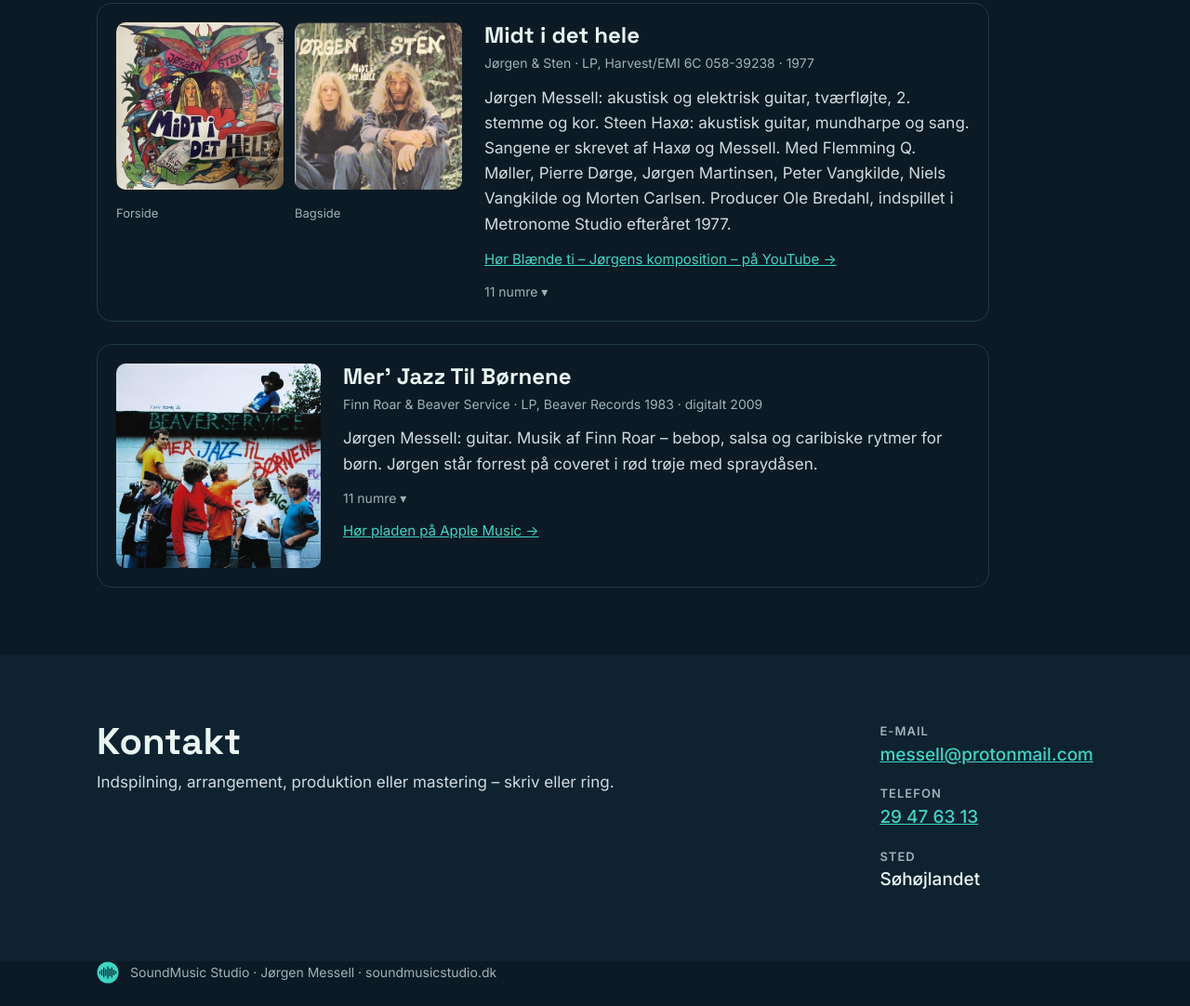
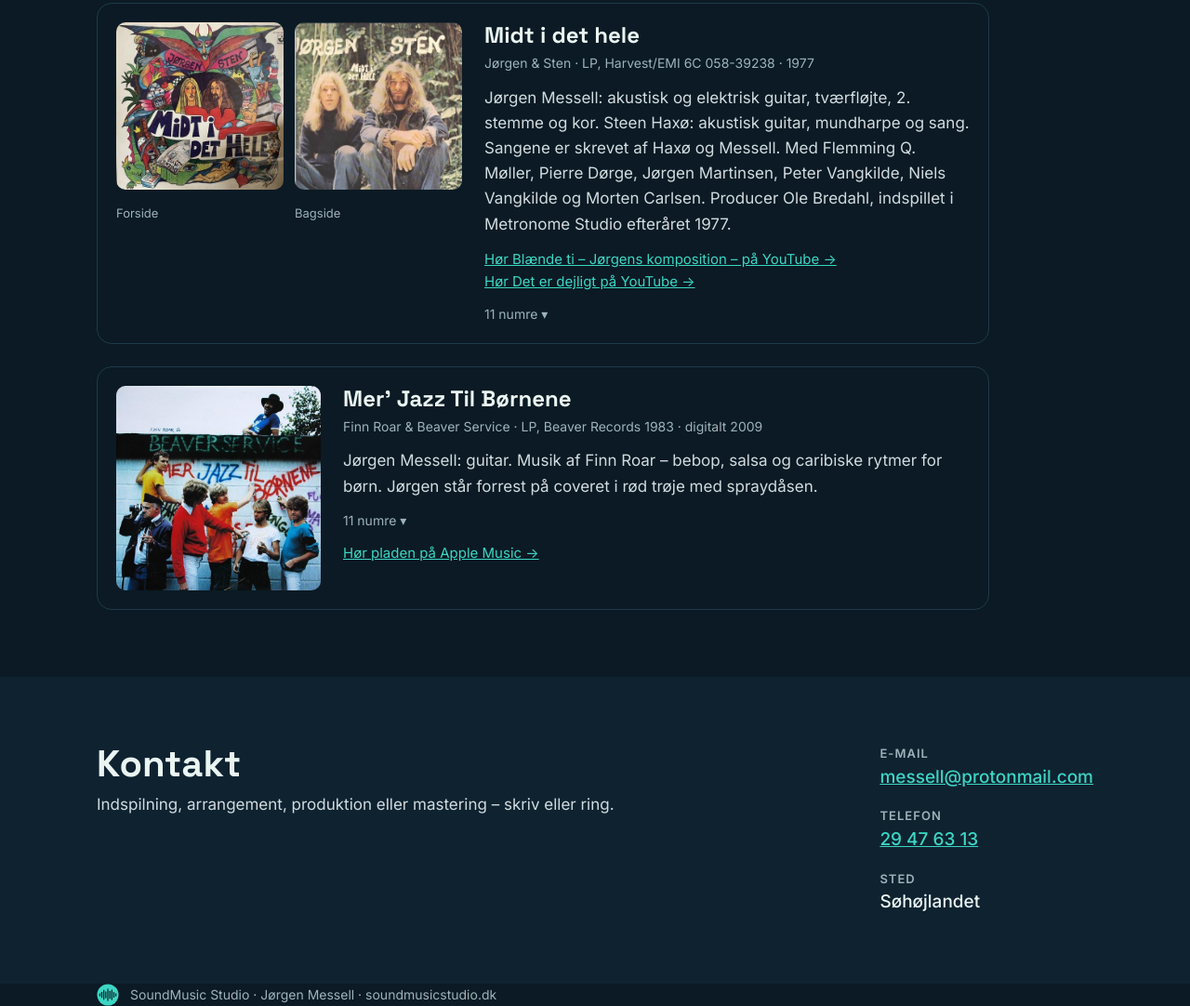
Before and after one commit to Messell/soundmusicstudio.dk, a plain HTML site: page index.html in a window 1280 px wide. Shown: the part 3643-4725 px from the top of the page at 93% size. Before the commit the page ends 4701 px from the top, so only its background shows below. Drawn offline with nearby package versions, Linux system fonts and the light colour scheme.

Commit message:
Midt i det hele: link til Det er dejligt
Co-Authored-By: Claude Opus 5.5 <noreply@anthropic.com>
Claude-Session: https://claude.ai/code/session_013WDuyvHaxdo95nzpFJCx5f

```diff
--- a/index.html
+++ b/index.html
@@ -94,7 +94,7 @@ footer{padding:32px 0;font-size:14px;color:var(--ink3)}
 <div class="info"><h3>Midt i det hele</h3>
 <p class="meta">Jørgen &amp; Sten · LP, Harvest/EMI 6C 058-39238 · 1977</p>
 <p style="margin:12px 0 0;color:var(--ink2)">Jørgen Messell: akustisk og elektrisk guitar, tværfløjte, 2. stemme og kor. Steen Haxø: akustisk guitar, mundharpe og sang. Sangene er skrevet af Haxø og Messell. Med Flemming Q. Møller, Pierre Dørge, Jørgen Martinsen, Peter Vangkilde, Niels Vangkilde og Morten Carlsen. Producer Ole Bredahl, indspillet i Metronome Studio efteråret 1977.</p>
-<p style="margin:12px 0 0;font-size:15px"><a href="https://www.youtube.com/watch?v=y-3WjNj2PcA">Hør Blænde ti – Jørgens komposition – på YouTube →</a></p>
+<p style="margin:12px 0 0;font-size:15px"><a href="https://www.youtube.com/watch?v=y-3WjNj2PcA">Hør Blænde ti – Jørgens komposition – på YouTube →</a><br><a href="https://www.youtube.com/watch?v=Ut3sgJjEo_M">Hør Det er dejligt på YouTube →</a></p>
 <details class="cd"><summary><span class="meta">11 numre</span></summary><ol><li>Er der moms (på sang og kærlighed) · 2:26</li><li>Tjene penge · 3:34</li><li>Jeg er træt · 3:40</li><li>Præster og baroner · 3:34 <small>(Morten B.-Smith)</small></li><li>Dagens avis · 6:14</li><li>Det er dejligt · 5:23</li><li>Domus Vista · 4:31</li><li>Kun · 3:59</li><li>Vi er os (Psykolægen) · 2:48</li><li>Emma · 3:52 <small>(Morten B.-Smith)</small></li><li>Blænde ti · 3:11 <small>(Jørgen Messell)</small></li></ol></details>
 </div></article>
 <article class="rel" style="margin-top:24px"><img src="img/mer-jazz-til-boernene.jpg" width="640" height="640" alt="Cover: Finn Roar &amp; Beaver Service – Mer' Jazz Til Børnene. Jørgen Messell står forrest i rød trøje med en spraydåse.">
```
